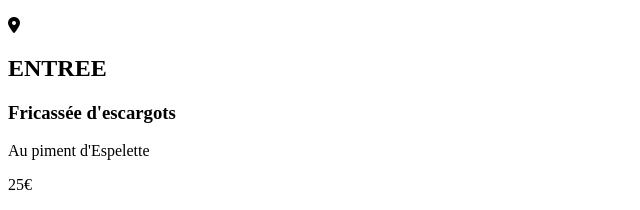
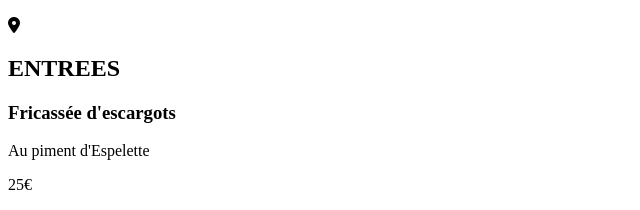
Before and after one commit to Zabrath/Projet-4, a plain HTML site: page restaurants/La palette du goût.html in a window 1280 px wide. Shown: the part 148-358 px from the top of the page, 0-640 px from the left. Drawn offline with Linux system fonts and the light colour scheme.

Commit message:
update projet

```diff
--- a/restaurants/La palette du goût.html
+++ b/restaurants/La palette du goût.html
@@ -30,7 +30,7 @@
             <div>
 
                 <section>
-                    <h2>ENTREE</h2>
+                    <h2>ENTREES</h2>
 
                     <article>
                         <div>
```
